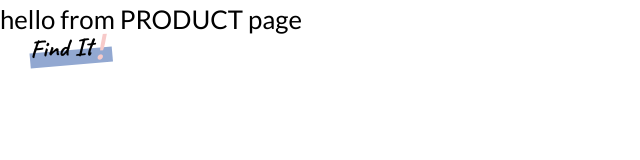
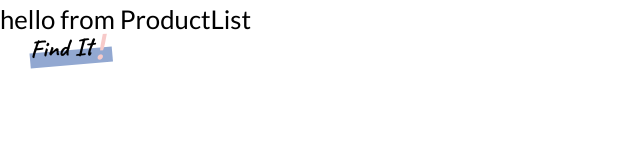
Before and after one commit to RXstoinkboy/find-it, a React (Create React App) app: page /businesses/1/1 in a window 1280 px wide. Shown: the top 160 px of the page, without its empty margins (0-640 px from the left). Built offline with nearby package versions, Linux system fonts and the light colour scheme; no server answers.

Commit message:
added search button functionality. Will be building product list page

```diff
--- a/src/components/App.js
+++ b/src/components/App.js
@@ -36,11 +36,11 @@ export class App extends Component {
     render() {
         return (
             <>
-            <Logo large={window.location.pathname !== '/' ? false : true} />
+            <Logo large={window.location.pathname === '/' ? true : false} />
             <Switch>
                 <Route exact path='/' component={Home} />
-                <Route exact path='/businesses/:category' component={ProductList} />
-                <Route exact path='/businesses/:category/:result' component={Product} />
+                <Route path='/businesses/:results' component={ProductList} />
+                <Route path='/businesses/:results/:item' component={Product} />
             </Switch>
             </>
         );
--- a/src/components/ProductList.js
+++ b/src/components/ProductList.js
@@ -1,4 +1,5 @@
 import React from 'react';
+import SearchModule from './SearchModule/SearchModule'
 
 export const ProductList = () => {
     return (
--- a/src/components/SearchModule/SearchButton.js
+++ b/src/components/SearchModule/SearchButton.js
@@ -5,13 +5,17 @@ import PropTypes from 'prop-types'
 
 export const SearchButton = props => {
     return (
+        // <Link to='hihichrad'>
         <button
-            // type='submit'
+            onClick={props.handleGetBusinessesList}
+            type='submit'
             className={styles.searchButton}
-            onClick={props.handleGetBusinessesList}
+            // {...props}
         >
             <SearchIcon className={styles.searchIcon}/>
         </button>
+        // </Link>
+
     );
 };
 
--- a/src/components/SearchModule/SearchModule.js
+++ b/src/components/SearchModule/SearchModule.js
@@ -2,6 +2,7 @@ import React, {Component} from 'react';
 import styles from './styles/SearchModule.module.scss'
 import {connect} from 'react-redux'
 import PropTypes from 'prop-types'
+import {history} from '../../store'
 
 import {getLocation} from '../../actions/getLocation'
 import {searchKeyword} from '../../actions/searchKeyword'
@@ -61,10 +62,21 @@ export class SearchModule extends Component {
         this.props.getLocation(null, null, e.target.innerText);
     }
 
-    handleGetBusinessesList = e => {
-        console.log('looking for results');
+    handleGetBusinessesList = (e=null) => {
+        // this would be a valid working way to launch a function to search for results from API + change current path
         this.props.getBusinessesList(this.props.keywordToSearch, this.props.city);
         e.preventDefault();
+
+        history.push(`/businesses/results?term=${this.props.keywordToSearch}&city=${this.props.city}`);
+        // console.log(history);
+    }
+
+    componentDidMount(){
+        window.addEventListener('submit', ()=> this.props.getBusinessesList(this.props.keywordToSearch, this.props.city))
+    }
+
+    componentWillUnmount(){
+        window.removeEventListener('submit', ()=> this.props.getBusinessesList(this.props.keywordToSearch, this.props.city))
     }
 
     render(){
@@ -103,10 +115,10 @@ export default connect(mapStateToProps, mapDispatchToProps)(SearchModule);
 SearchModule.propTypes = {
     city: PropTypes.string.isRequired,
     keywordToSearch: PropTypes.string.isRequired,
-    autocompleteResults: PropTypes.array.isRequired,
+    autocompleteResults: PropTypes.object.isRequired,
     cities: PropTypes.array.isRequired,
-    lat: PropTypes.number.isRequired,
-    long: PropTypes.number.isRequired,
+    lat: PropTypes.number,
+    long: PropTypes.number,
     getLocation: PropTypes.func.isRequired,
     searchKeyword: PropTypes.func.isRequired,
     autocomplete: PropTypes.func.isRequired,
```
